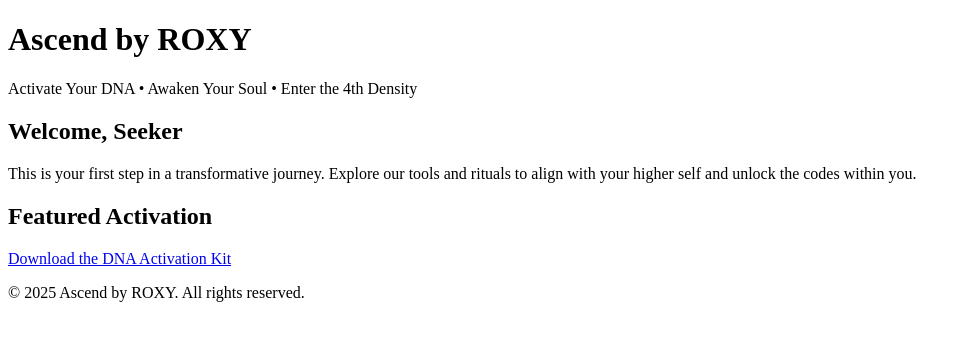
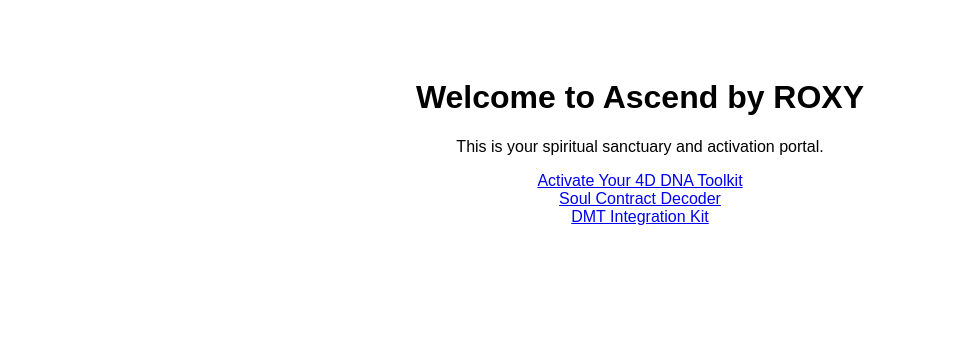
Before and after one commit to dangeruss82/Ascend-by-roxy, a plain HTML site: page index.html in a window 1280 px wide. Shown: the whole page, without its empty margins (0-971 px from the left). Drawn offline with Linux system fonts and the light colour scheme.

Commit message:
Add files via upload

```diff
--- a/index.html
+++ b/index.html
@@ -5,25 +5,12 @@
     <meta charset="UTF-8">
     <meta name="viewport" content="width=device-width, initial-scale=1.0">
     <title>Ascend by ROXY</title>
-    <meta name="description" content="Activate your DNA and awaken to the 4th density. Welcome to Ascend by ROXY.">
 </head>
-<body>
-    <header>
-        <h1>Ascend by ROXY</h1>
-        <p>Activate Your DNA • Awaken Your Soul • Enter the 4th Density</p>
-    </header>
-    <main>
-        <section>
-            <h2>Welcome, Seeker</h2>
-            <p>This is your first step in a transformative journey. Explore our tools and rituals to align with your higher self and unlock the codes within you.</p>
-        </section>
-        <section>
-            <h2>Featured Activation</h2>
-            <p><a href="downloads/DNA-Activation-Kit.zip" download>Download the DNA Activation Kit</a></p>
-        </section>
-    </main>
-    <footer>
-        <p>© 2025 Ascend by ROXY. All rights reserved.</p>
-    </footer>
+<body style="font-family:sans-serif; text-align:center; padding:50px;">
+    <h1>Welcome to Ascend by ROXY</h1>
+    <p>This is your spiritual sanctuary and activation portal.</p>
+    <a href="hero-kit-4d.html">Activate Your 4D DNA Toolkit</a><br>
+    <a href="soul-contract.html">Soul Contract Decoder</a><br>
+    <a href="dmt-integration.html">DMT Integration Kit</a>
 </body>
 </html>
```
Also changed, not shown: dmt-integration.html (added, +14 -0 lines), hero-kit-4d.html (added, +14 -0 lines), soul-contract.html (added, +14 -0 lines), 3 other files.
